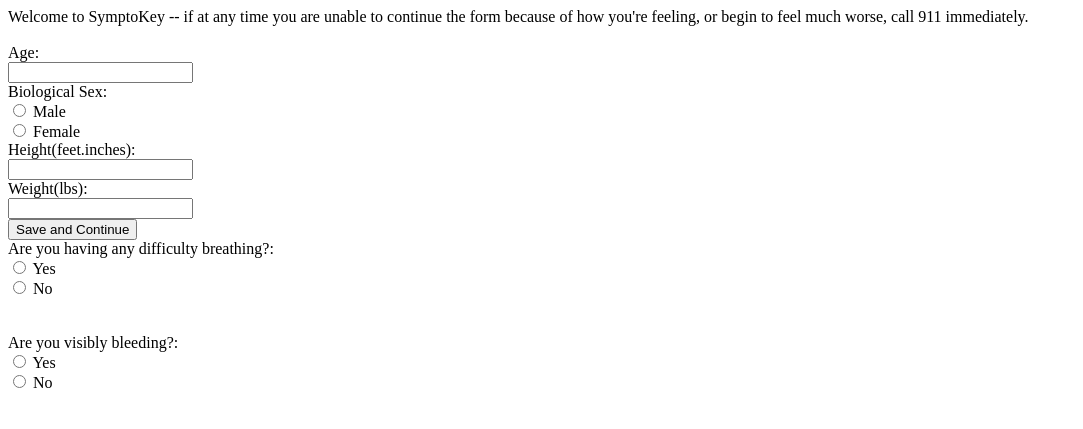
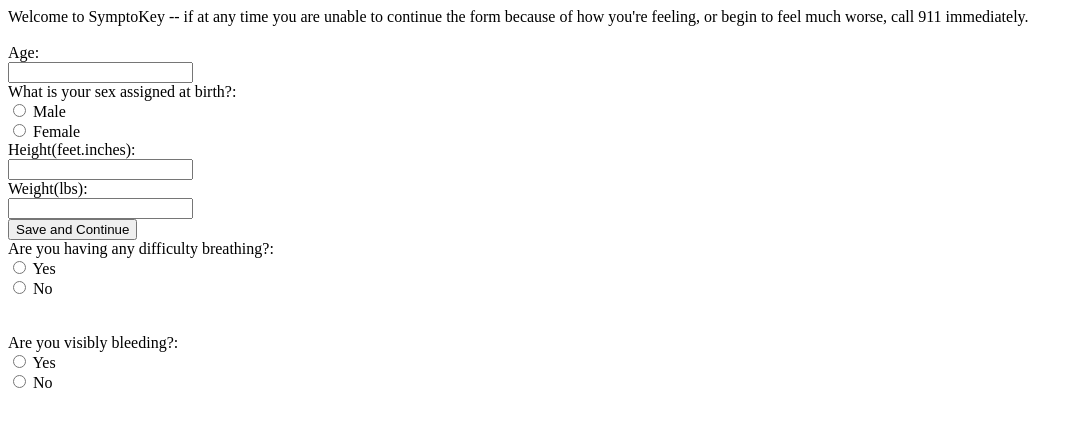
Before and after one commit to kevin-warshaw/SymptoKey, a Django app: template templates/homepage.html in a window 1280 px wide. Shown: the top 429 px of the page, without its empty margins (0-1083 px from the left). Run offline with Django 3.2, Linux system fonts and the light colour scheme; the template is opened without the code that fills it, so the values that code supplies are empty; parts of the project's set-up code (start-up, migrations or seed data) failed here and were passed over.

Commit message:
Merge remote-tracking branch 'origin/Backend'
# Conflicts:
#	.idea/workspace.xml

```diff
--- a/templates/homepage.html
+++ b/templates/homepage.html
@@ -11,7 +11,7 @@ Welcome to SymptoKey -- if at any time you are unable to continue the form becau
 <form action="/action_page.php" method="post" id="nameform">
   Age:<br>
     <input type="number" name="How old are you?"><br>
-  Biological Sex:<br>
+  What is your sex assigned at birth?:<br>
     <input type="radio" name="gender" value="male"> Male<br> <input type="radio" name="gender" value="female"> Female<br>
   Height(feet.inches):<br>
     <input type="number" name="How tall are you?"><br>
```
